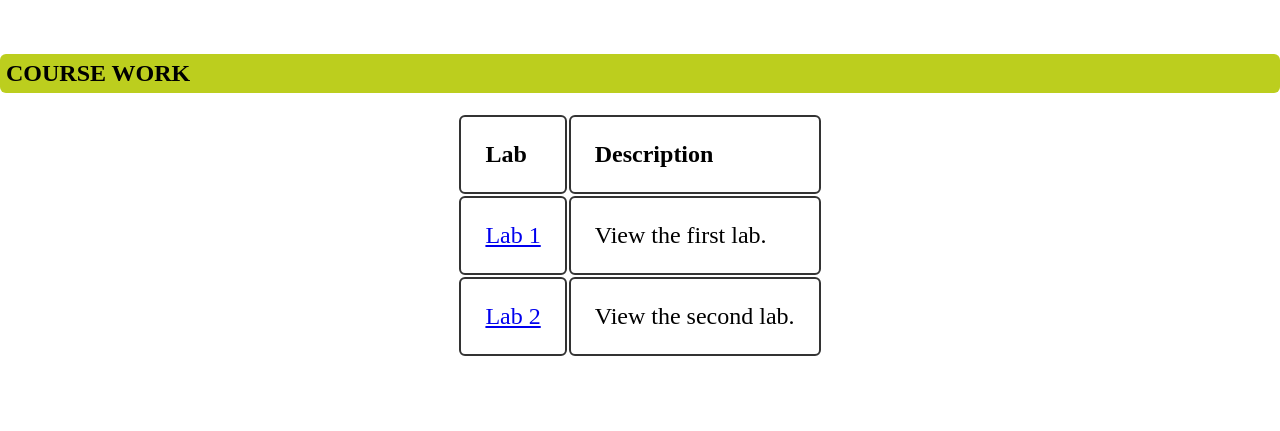
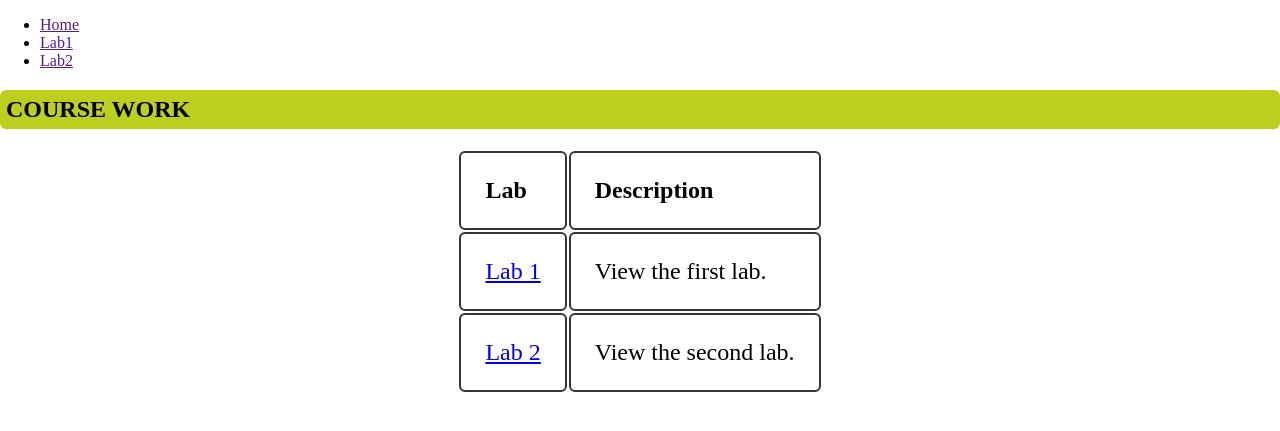
Before and after one commit to jmcarman/template.github.io, a Jekyll site: the page built from index.md, in a window 1280 px wide. Shown: the top 431 px of the page. Built offline with Jekyll 4.4.1, drawn with Linux system fonts in a browser that asks for light colours.

Commit message:
Changed formatting in nav.md

```diff
--- a/_includes/nav.md
+++ b/_includes/nav.md
@@ -1 +1,3 @@
-[Home]({{ ./index.md }}) [Lab1]({{ ./lab1.md }}) [Lab2]({{ ./lab2.md }})
+* [Home]({{ ./index.md }})
+* [Lab1]({{ ./lab1.md }})
+* [Lab2]({{ ./lab2.md }})
```
